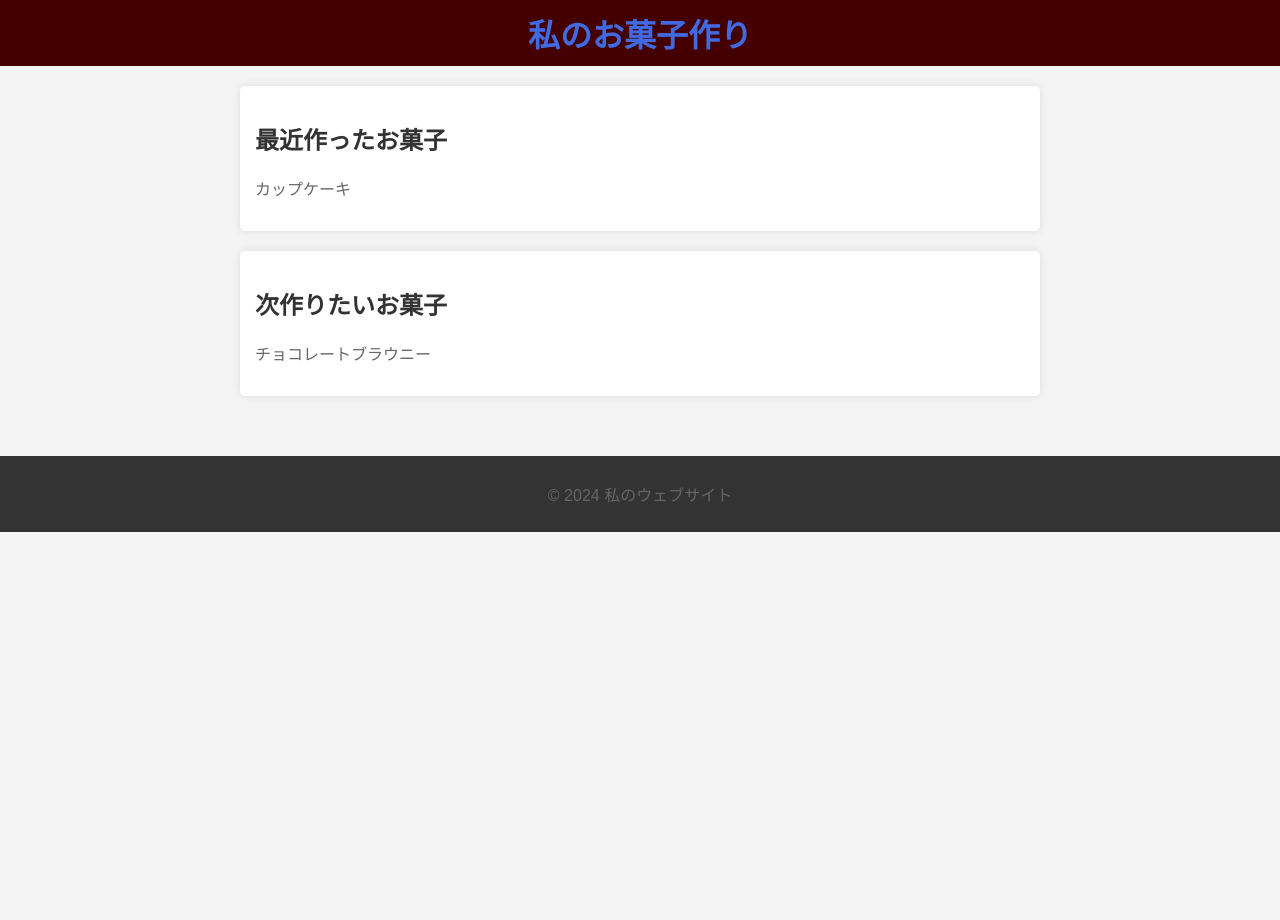
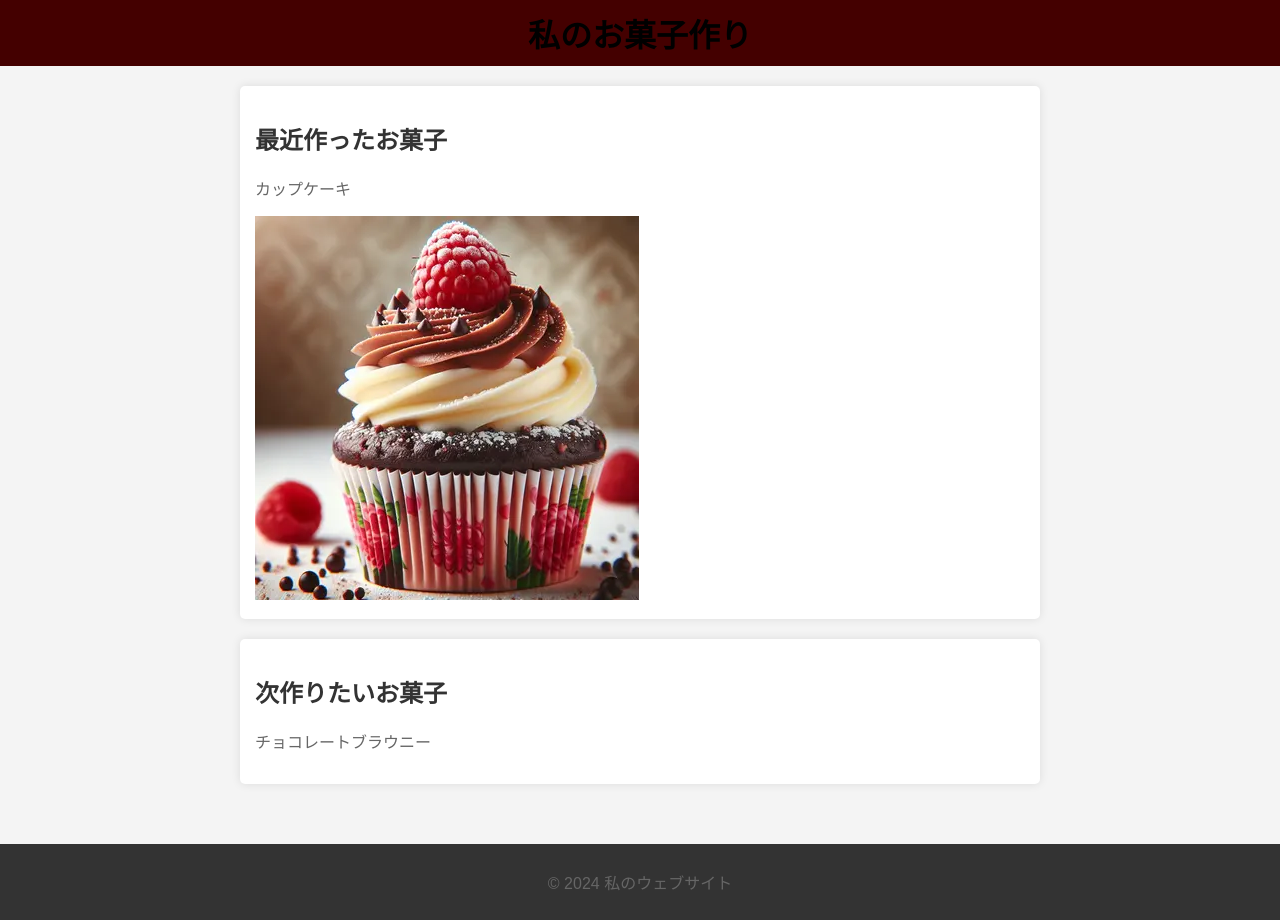
Before and after one commit to hh8239/testpage, a plain HTML site: page index.html in a window 1280 px wide. Before the commit the page ends 800 px from the top, so only its background shows below. Drawn offline with Linux system fonts and the light colour scheme.

Commit message:
Update index.html

```diff
--- a/index.html
+++ b/index.html
@@ -13,7 +13,7 @@
         }
 
         header {
-            background-color: #440000;
+            background-color: #440000;https://
             color: #4169e1;
             padding: 10px 0;
             text-align: center;
@@ -63,6 +63,7 @@
         <section class="item">
             <h2>最近作ったお菓子</h2>
             <p>カップケーキ</p>
+            <img src="//github.com/hh8239/testpage/blob/main/%E3%82%AB%E3%83%83%E3%83%97%E3%82%B1%E3%83%BC%E3%82%AD.jpg?raw=true" alt="サンプル">
         </section>
 
         <section class="item">
```
